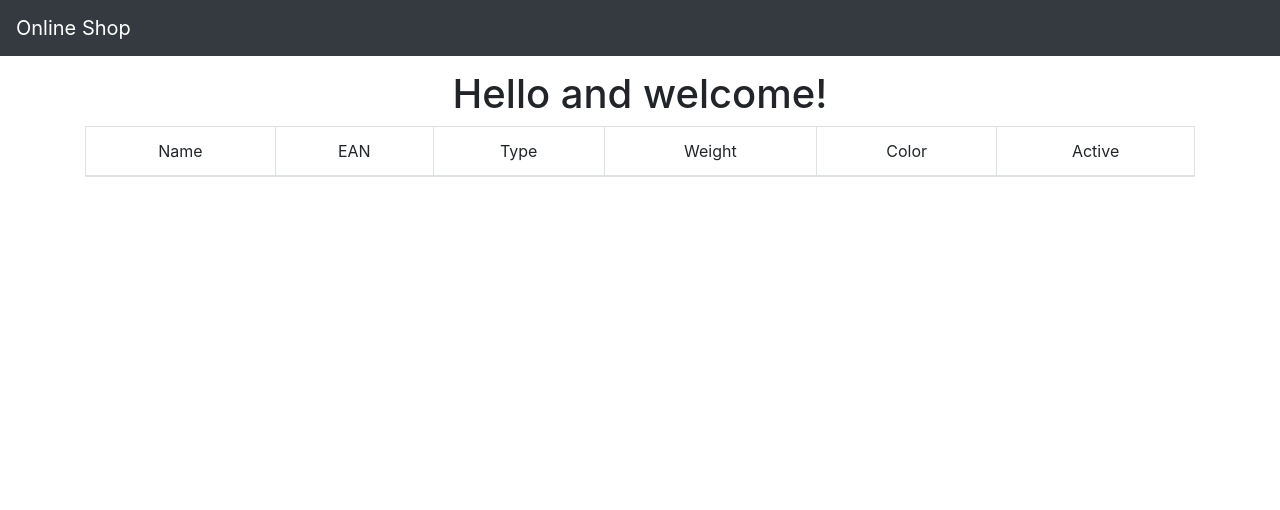
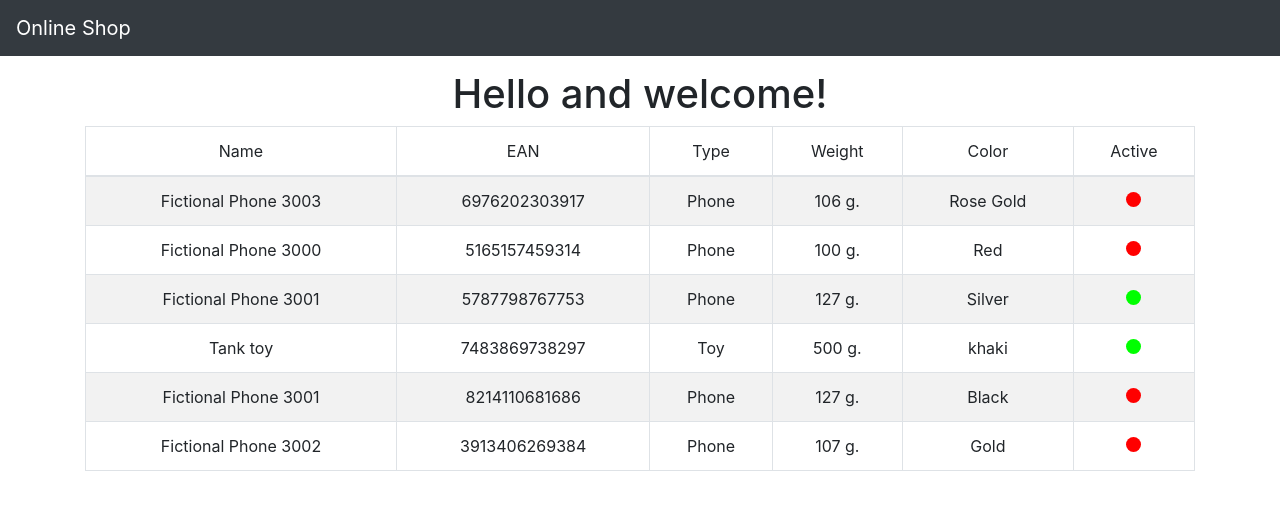
Before and after one commit to 4utomatas/ReactjsApp, a React (Create React App) app: page / in a window 1280 px wide. Shown: the top 510 px of the page. Built offline with nearby package versions, Linux system fonts and the light colour scheme.

Commit message:
Connected localStorage

```diff
--- a/src/App.js
+++ b/src/App.js
@@ -3,12 +3,11 @@ import React from 'react';
 import './App.css';
 import './bootstrap/css/bootstrap.css';
 
-AddToLocalStorage();
-
 function App() {
   // DataStorage();
   return (
     <div className="App">
+      <AddToLocalStorage/>
       <header className="">
         <Navbar/>
         <h1>Hello and welcome!</h1>
@@ -19,43 +18,24 @@ function App() {
     </div>
   );
 }
-// function DataStorage() {
-//   // Storing data:
-//   var myObj = { Name: "Fictional Phone 3000", EAN: "123abc", Type: "Phone", Weight: "100", Color: "red", Active: "false"};
-//   var myJSON = JSON.stringify(myObj);
-//   localStorage.setItem("testJSON", myJSON);
-
-//   // Retrieving data:
-//   var text = localStorage.getItem("testJSON");
-//   var textParsed = JSON.parse(text);
-//   return textParsed;
-// }
-// function DataDisplay() {
-//   var object = DataStorage();
-
-//   return (
-//   <div>
-//     {object.Name + " is " + object.Color + " color. "}
-//   </div>);
-
-// }
-
 
 function AddToLocalStorage() {
+  localStorage.clear();
   var arr = [
     { Name: "Fictional Phone 3000", EAN: "5165157459314", Type: "Phone", Weight: "100", Color: "Red", Active: "false" },
     { Name: "Fictional Phone 3001", EAN: "8214110681686", Type: "Phone", Weight: "127", Color: "Black", Active: "false" },
     { Name: "Fictional Phone 3001", EAN: "5787798767753", Type: "Phone", Weight: "127", Color: "Silver", Active: "true"},
     { Name: "Fictional Phone 3002", EAN: "3913406269384", Type: "Phone", Weight: "107", Color: "Gold", Active: "false"},
-    { Name: "Fictional Phone 3002", EAN: "3913406269384", Type: "Phone", Weight: "107", Color: "Gold", Active: "false"},
     { Name: "Fictional Phone 3003", EAN: "6976202303917", Type: "Phone", Weight: "106", Color: "Rose Gold", Active: "false"},
     { Name: "Tank toy", EAN: "7483869738297", Type: "Toy", Weight: "500", Color: "khaki", Active: "true"}
   ];
-
-  for( var el in arr) {
-    var myJSON = JSON.stringify(el);
-    localStorage.setItem(el.EAN, el);
+  for( var el of arr) {
+    console.log(el);
+    let myJSON = JSON.stringify(el);
+    console.log("JSON:", myJSON)
+    localStorage.setItem(el.EAN, myJSON);
   }
+  return null;
 }
 
 
@@ -83,15 +63,31 @@ function ProductTable() {
       </thead>
       <tbody>
 
+        <ProductList/>
+
       </tbody>
     </table>
   );
 }
 
-function ParseData() {
-  for(var el in localStorage) {
+function ProductList() {
 
+  let products = [];
+  for(let el in localStorage) {
+    try {
+      let parsed = JSON.parse(localStorage.getItem(el));
+      // Do not add empty objects to the array
+      if(parsed != null)
+        products.push(parsed);
+    }
+    catch (ex) {
+
+    }
   }
+  const list = products.map( (product, index) =>
+    <Product key={index} el={product} />
+  );
+  return list;
 }
 
 
@@ -100,16 +96,15 @@ function ParseData() {
 class Product extends React.Component{
   constructor(props) {
     super(props);
-    if(props.active === "true"){
+    if(props.el.Active == "true"){
       this.state = {isActive: true};
     }
     else this.state = {isActive: false};
-
-    this.Name = props.name;
-    this.EAN = props.EAN;
-    this.Type = props.type;
-    this.Weight = props.weight;
-    this.Color = props.color;
+    this.Name = props.el.Name;
+    this.EAN = props.el.EAN;
+    this.Type = props.el.Type;
+    this.Weight = props.el.Weight;
+    this.Color = props.el.Color;
 
     // This binding is necessary to make `this` work in the callback
     this.ChangeStatus = this.ChangeStatus.bind(this);
```
